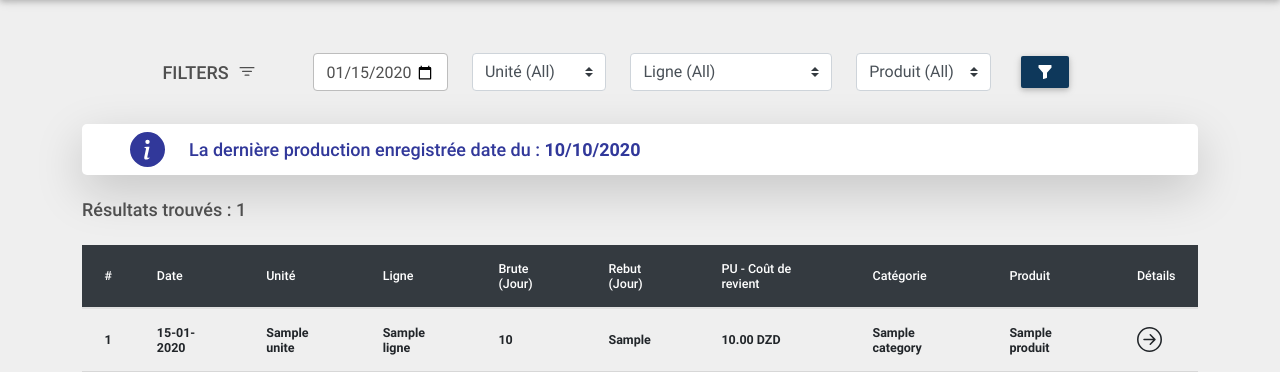
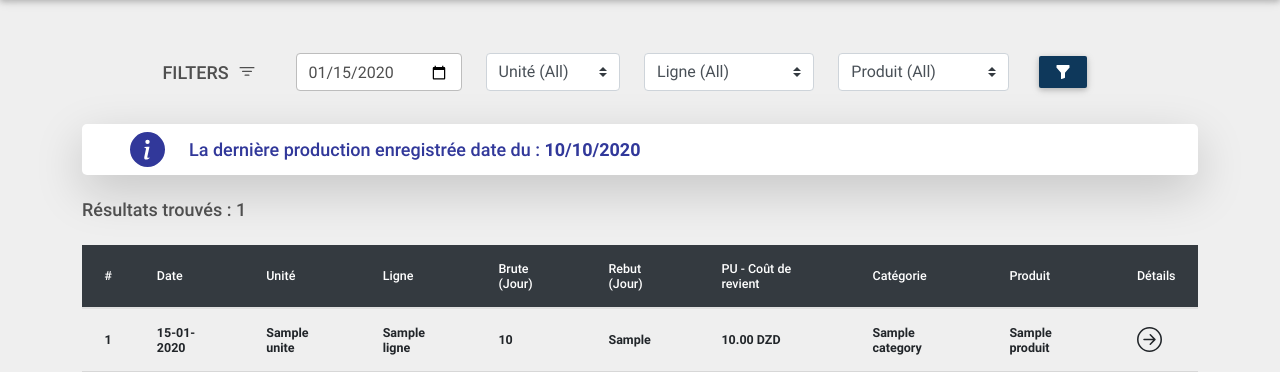
Before and after one commit to zedkaria-bel/EMB, a Django app: template core/templates/core/home.html in a window 1280 px wide. Shown: the part 223-595 px from the top of the page. Run offline with Django 4.2, Linux system fonts and the light colour scheme; the template is opened without the code that fills it: most values are stand-ins (such as "Sample title", 1, 10 or a date in 2020); parts of the project's set-up code (start-up, migrations or seed data) failed here and were passed over; some libraries are stand-ins or nearby versions; some web fonts are replaced.

Commit message:
filter-form-col-css

```diff
--- a/core/templates/core/home.html
+++ b/core/templates/core/home.html
@@ -26,20 +26,20 @@
     </svg>
     <form method="GET" action="{% url 'core:prod-view' %}" id="form" class="col-9 d-flex flex-row" style="display: flex; justify-content: center; align-items: center;">
         {% csrf_token %}
-        <input type="date" id='date_filter' name="date" placeholder="Date" value="{{date|date:'Y-m-d'}}" class="form-control col-2 mr-4">
+        <input type="date" id='date_filter' name="date" placeholder="Date" value="{{date|date:'Y-m-d'}}" class="form-control col-md mr-4">
         <select class="custom-select col-2 mr-4" name="unit" id="unit">
             <option value="all" {% if unit == 'all' %} selected {% endif %} >Unité (All)</option>
             <option value="KDU" {% if unit == 'KDU' %} selected {% endif %} >KDU</option>
             <option value="AZDU" {% if unit == 'AZDU' %} selected {% endif %} >AZDU</option>
             <option value="SKDU" {% if unit == 'SKDU' %} selected {% endif %} >SKDU</option>
         </select>
-        <select class="custom-select col-3 mr-4" name="lines" id="lines">
+        <select class="custom-select col-md mr-4" name="lines" id="lines">
             <option value="all">Ligne (All)</option>
             {% for line in lines %}
             <option value="{{line}}" {% if ligne == line %} selected {% endif %}>{{line|upper}}</option>
             {% endfor %}
         </select>
-        <select class="custom-select col-2 mr-4" name="prod" id="prod">
+        <select class="custom-select col-md mr-4" name="prod" id="prod">
             <option value="all" {% if prod == 'all' %} selected {% endif %}>Produit (All)</option>
             <option value="Boite" {% if prod == 'Boite' %} selected {% endif %}>Boite</option>
             <option value="Accessoire" {% if prod == 'Accessoire' %} selected {% endif %}>Accessoire</option>
--- a/core/templates/core/salesummary.html
+++ b/core/templates/core/salesummary.html
@@ -26,14 +26,14 @@
     </svg>
     <form method="GET" action="{% url 'core:sale-view' %}" id="form" class="col-9 d-flex flex-row" style="display: flex; justify-content: center; align-items: center;">
         {% csrf_token %}
-        <input type="date" id='date_filter' name="date" placeholder="Date" value="{{date|date:'Y-m-d'}}" class="form-control col-2 mr-4">
-        <select class="custom-select col-2 mr-4" name="unit" id="unit">
+        <input type="date" id='date_filter' name="date" placeholder="Date" value="{{date|date:'Y-m-d'}}" class="form-control col-md mr-4">
+        <select class="custom-select col-md mr-4" name="unit" id="unit">
             <option value="all" {% if unit == 'all' %} selected {% endif %} >Unité (All)</option>
             <option value="KDU" {% if unit == 'KDU' %} selected {% endif %} >KDU</option>
             <option value="AZDU" {% if unit == 'AZDU' %} selected {% endif %} >AZDU</option>
             <option value="SKDU" {% if unit == 'SKDU' %} selected {% endif %} >SKDU</option>
         </select>
-        <select class="custom-select col-2 mr-4" name="category" id="category">
+        <select class="custom-select col-md mr-4" name="category" id="category">
             <option value="all" {% if category == 'all' %} selected {% endif %}>Catégorie (All)</option>
             <option value="DIVERS" {% if category == 'DIVERS' %} selected {% endif %}>DIVERS</option>
             <option value="CONSERVE" {% if category == 'CONSERVE' %} selected {% endif %}>CONSERVE</option>
--- a/core/templates/core/trssummary.html
+++ b/core/templates/core/trssummary.html
@@ -26,8 +26,8 @@
     </svg>
     <form method="GET" action="{% url 'core:trs-view' %}" id="form" class="col-9 d-flex flex-row" style="display: flex; justify-content: center; align-items: center;">
         {% csrf_token %}
-        <input type="date" id='date_filter' name="date" placeholder="Date" value="{{date|date:'Y-m-d'}}" class="form-control col-2 mr-4">
-        <select class="custom-select col-2 mr-4" name="unit" id="unit">
+        <input type="date" id='date_filter' name="date" placeholder="Date" value="{{date|date:'Y-m-d'}}" class="form-control col-md mr-4">
+        <select class="custom-select col-md mr-4" name="unit" id="unit">
             <option value="all" {% if unit == 'all' %} selected {% endif %} >Unité (All)</option>
             <option value="KDU" {% if unit == 'KDU' %} selected {% endif %} >KDU</option>
             <option value="AZDU" {% if unit == 'AZDU' %} selected {% endif %} >AZDU</option>
```
